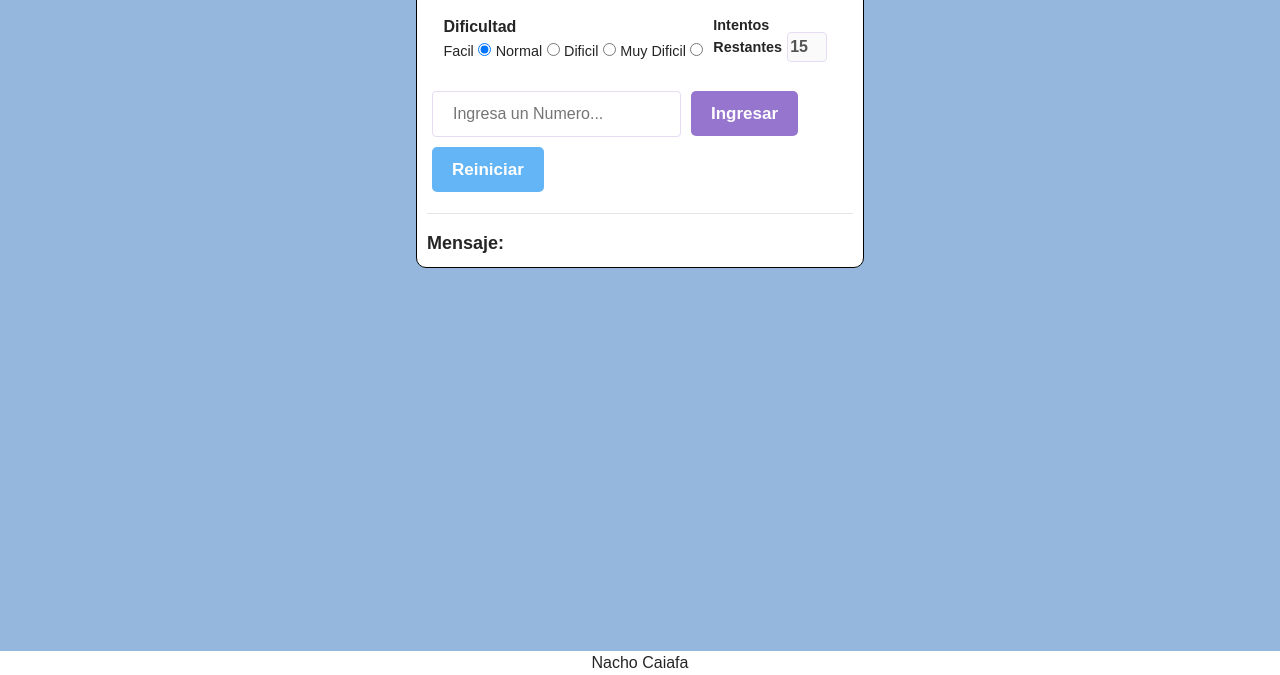
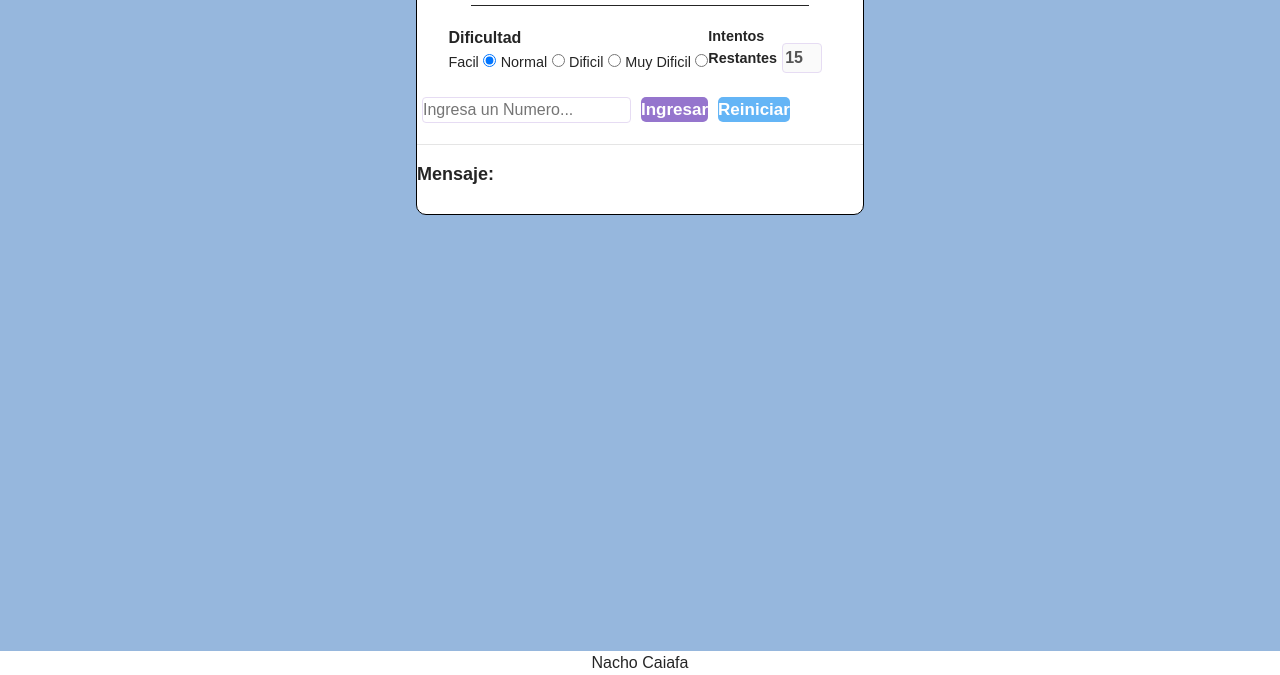
Before and after one commit to NachoKai/AdivinaElNumero, a plain HTML site: page index.html in a window 1280 px wide. Shown: the part 125-800 px from the top of the page. Drawn offline with nearby package versions, Linux system fonts and the light colour scheme.

Commit message:
Test padding

```diff
--- a/css/main.scss
+++ b/css/main.scss
@@ -16,7 +16,6 @@ body {
 
 .grid-container {
   margin-top: 20px;
-  padding: 10px;
   border: solid 1px black;
   border-radius: 10px;
   display: flex;
@@ -131,18 +130,15 @@ label {
 }
 
 .input {
-  padding: 10px 20px;
   border-radius: 0.25rem;
   border: 1px solid rgb(230, 220, 243);
   margin: 5px;
 }
 
 .intentos {
-  padding: 5px;
 }
 
 .dificultad {
-  padding: 5px;
 }
 
 #intentos {
@@ -156,7 +152,6 @@ label {
 }
 
 .button {
-  padding: 10px 20px;
   border-radius: 5px;
   background-color: #9575cd;
   border: none;
@@ -192,7 +187,6 @@ label {
 }
 
 .incorrecto {
-  padding: 5px;
   display: inline-block;
   align-self: center;
   text-align: center;
@@ -207,7 +201,6 @@ label {
 }
 
 .correcto {
-  padding: 5px;
   display: inline-block;
   align-self: center;
   text-align: center;
@@ -222,7 +215,6 @@ label {
 }
 
 .reset {
-  padding: 10px 20px;
   border-radius: 5px;
   background-color: #64b5f6;
   border: none;
```
Also changed, not shown: css/main.css, 1 other file.
